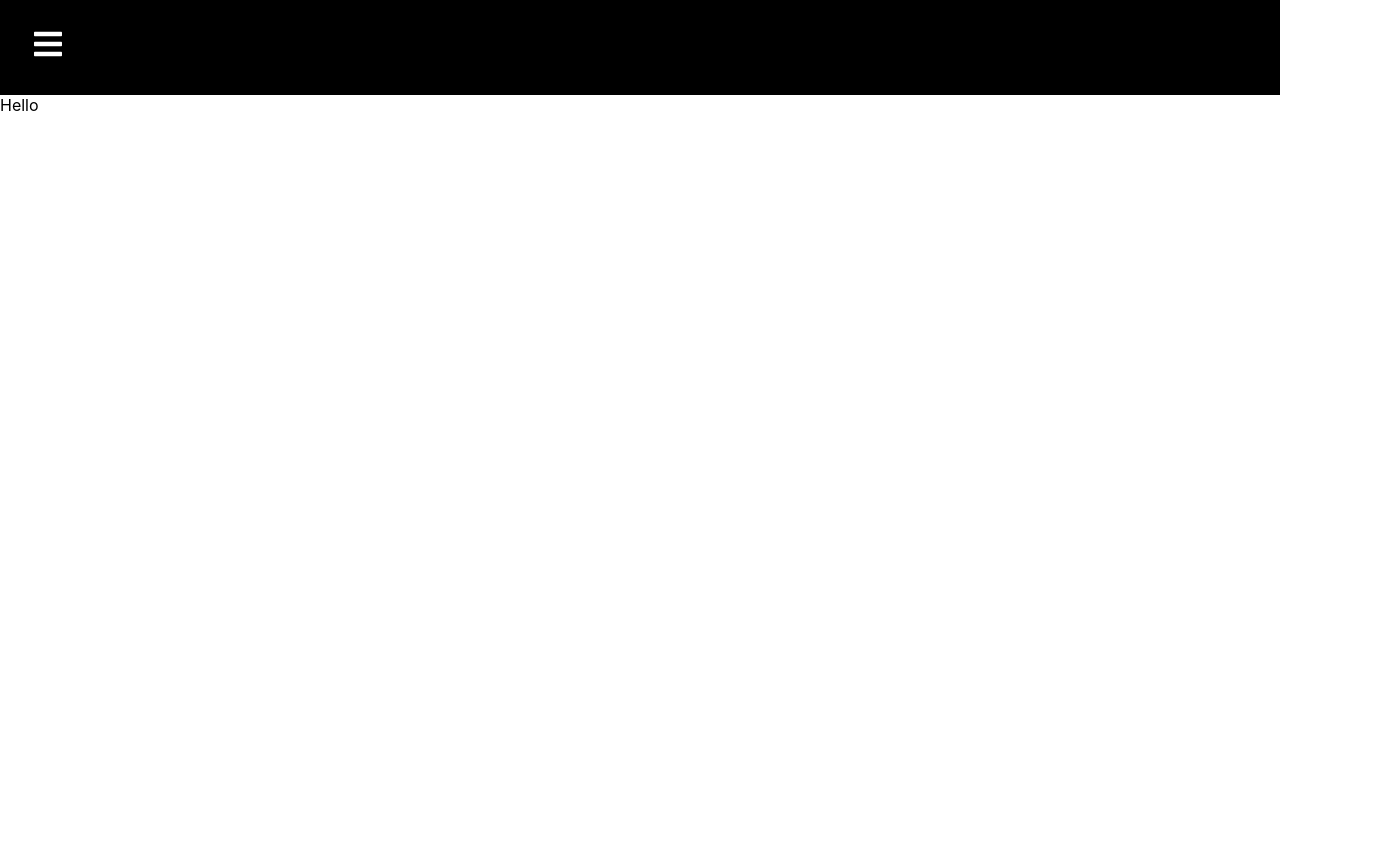
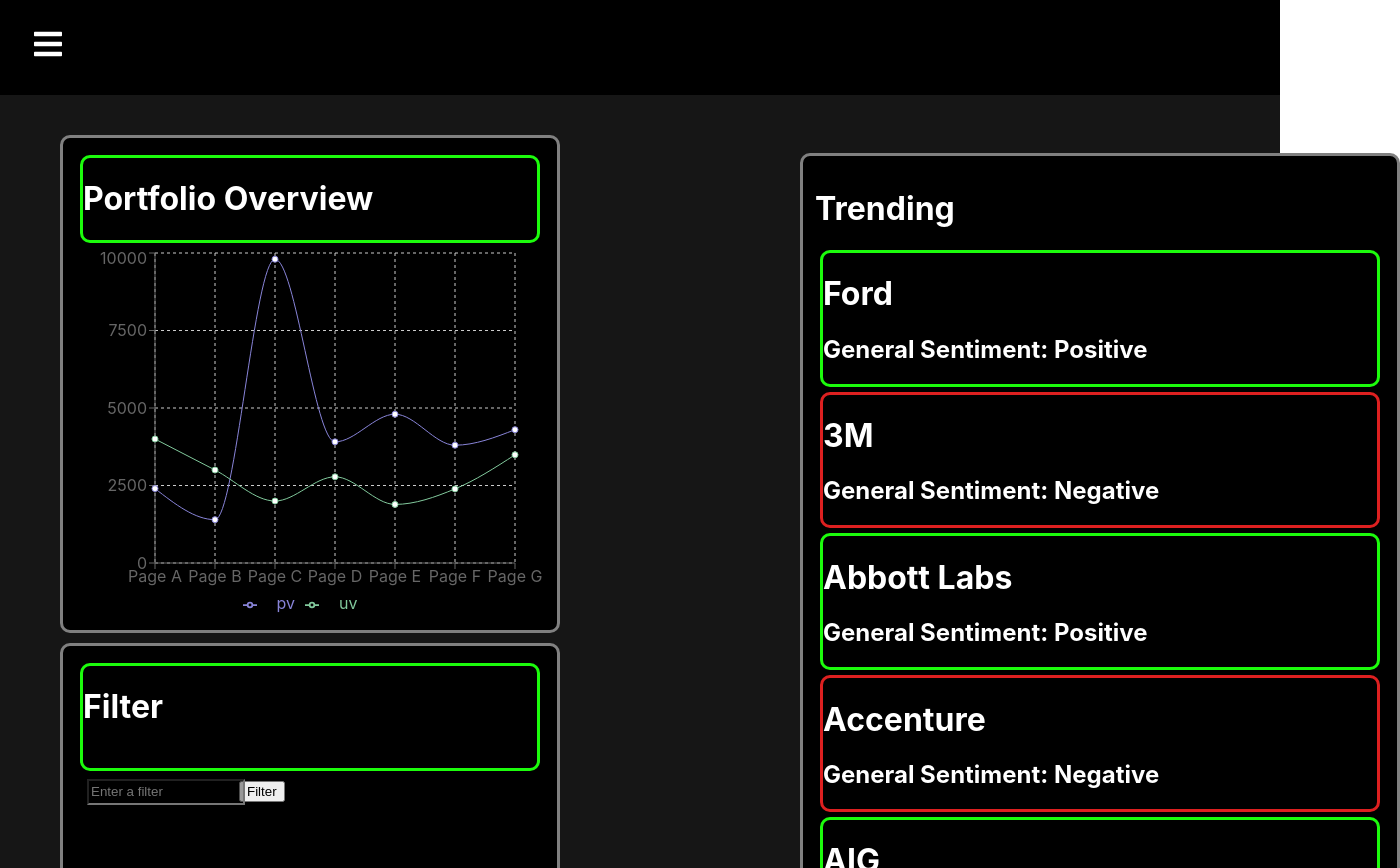
Before and after one commit to GHAFHA/HACKUTD22, a React (Create React App) app: page /home in a window 1280 px wide. Shown: the top 868 px of the page, 1400 px wide, since content can reach past the window. Before the commit the page ends 800 px from the top, so only its background shows below. Built offline with nearby package versions, Linux system fonts and the light colour scheme.

Commit message:
added homepage components

```diff
--- a/package.json
+++ b/package.json
@@ -13,6 +13,7 @@
     "react-icons": "^4.6.0",
     "react-router-dom": "^6.4.2",
     "react-scripts": "^5.0.1",
+    "recharts": "^2.1.16",
     "web-vitals": "^2.1.4"
   },
   "scripts": {
--- a/src/App.css
+++ b/src/App.css
@@ -1,5 +1,5 @@
 .Wrapper{
-  background-color: #282c34;
+  background-color: #464747;
   min-height: 100vh;
   display: flex;
   flex-direction: column;
--- /dev/null
+++ b/src/Components/RechartFiles/portfoliochart.js
@@ -0,0 +1,77 @@
+import React, { PureComponent } from 'react';
+import { LineChart, Line, XAxis, YAxis, CartesianGrid, Tooltip, Legend, ResponsiveContainer } from 'recharts';
+
+const data = [
+  {
+    name: 'Page A',
+    uv: 4000,
+    pv: 2400,
+    amt: 2400,
+  },
+  {
+    name: 'Page B',
+    uv: 3000,
+    pv: 1398,
+    amt: 2210,
+  },
+  {
+    name: 'Page C',
+    uv: 2000,
+    pv: 9800,
+    amt: 2290,
+  },
+  {
+    name: 'Page D',
+    uv: 2780,
+    pv: 3908,
+    amt: 2000,
+  },
+  {
+    name: 'Page E',
+    uv: 1890,
+    pv: 4800,
+    amt: 2181,
+  },
+  {
+    name: 'Page F',
+    uv: 2390,
+    pv: 3800,
+    amt: 2500,
+  },
+  {
+    name: 'Page G',
+    uv: 3490,
+    pv: 4300,
+    amt: 2100,
+  },
+];
+
+export default class Example extends PureComponent {
+  static demoUrl = 'https://codesandbox.io/s/simple-line-chart-kec3v';
+
+  render() {
+    return (
+      <ResponsiveContainer width="100%" height="100%">
+        <LineChart
+          width={500}
+          height={300}
+          data={data}
+          margin={{
+            top: 5,
+            right: 30,
+            left: 20,
+            bottom: 5,
+          }}
+        >
+          <CartesianGrid strokeDasharray="3 3" />
+          <XAxis dataKey="name" />
+          <YAxis />
+          <Tooltip />
+          <Legend />
+          <Line type="monotone" dataKey="pv" stroke="#8884d8" activeDot={{ r: 8 }} />
+          <Line type="monotone" dataKey="uv" stroke="#82ca9d" />
+        </LineChart>
+      </ResponsiveContainer>
+    );
+  }
+}
--- a/src/Components/Screen/HomePage.css
+++ b/src/Components/Screen/HomePage.css
@@ -0,0 +1,85 @@
+.text-container{
+    border-style: solid;
+    border-radius: 10px;
+    border-color: #1cfc0c;
+    margin: 5px;
+}
+
+.text-container-neg{
+    border-style: solid;
+    border-radius: 10px;
+    border-color: #dd2020;
+    margin: 5px;
+}
+
+.chart-container{
+    border-style: solid;
+    border-radius: 10px;
+    display: flex;
+    height: auto;
+    width: auto;
+    border-color: #1cfc0c;
+}
+
+#homepage-main{
+    min-height: 93vh;
+    display: flex;
+    background-position: center;
+    background-color: rgb(22, 22, 22);
+
+}
+
+#chart-container{
+    width: 500px;
+    height: 400px;
+    background-color: black;
+    position: relative;
+    top: 40px;
+    left: 60px;
+    border-style: solid;
+    border-radius: 10px;
+    padding: 10px;
+}
+
+#filter-container{
+    width: 500px;
+    height: 300px;
+    background-color: black;
+    margin-top: 10px;
+    position: relative;
+    top: 40px;
+    left: 60px;
+    border-style: solid;
+    border-radius: 10px;
+    padding: 10px;
+}
+
+#trending-container{
+    width: 600px;
+    height: 700px;
+    background-color: black;
+    position: relative;
+    top: -750px;
+    left: 800px;
+    border-style: solid;
+    border-radius: 10px;
+    padding: 10px;
+}
+
+#filter-input{
+    background-color: #0000005d;
+    height: 20px;
+    width: 150px;
+    position: relative;
+    left: 9px;
+    margin: 3px;
+
+}
+
+h1{
+    color: white;
+}
+
+h2{
+    color: white;
+}
--- a/src/Components/Screen/HomePage.js
+++ b/src/Components/Screen/HomePage.js
@@ -1,16 +1,54 @@
 import React from 'react';
 import "./HomePage.css";
-import {Container} from 'react-bootstrap'
+import {Container, Row, Col, Button} from "react-bootstrap";
+import Example from '../RechartFiles/portfoliochart';
+
 
 export default function HomePage() {
 
     return (
-    <Container>
-        <div id ="#homepage-container">
-            Hello
-
+        <div id="homepage-main">
+            <Container>
+                <Row>
+                    <table id="chart-container">
+                        <div className='text-container'>
+                            <h1>Portfolio Overview</h1>
+                        </div>
+                        <Example></Example>
+                    </table>
+                    <table id="filter-container">
+                        <div className='text-container'>
+                            <h1>Filter</h1>
+                            div
+                        </div>
+                        <input id="filter-input" placeholder="Enter a filter"></input>
+                        <Button variant="primary">Filter</Button>
+                    </table>
+                    <table id="trending-container">
+                     <h1>Trending</h1>
+                        <div className='text-container'>
+                            <h1>Ford</h1>
+                            <h2>General Sentiment: Positive</h2>
+                        </div>
+                        <div className='text-container-neg'>
+                            <h1>3M</h1>
+                            <h2>General Sentiment: Negative</h2>
+                        </div>
+                        <div className='text-container'>
+                            <h1>Abbott Labs</h1>
+                            <h2>General Sentiment: Positive</h2>
+                        </div>
+                        <div className='text-container-neg'>
+                            <h1>Accenture</h1>
+                            <h2>General Sentiment: Negative</h2>
+                        </div>
+                        <div className='text-container'>
+                            <h1>AIG</h1>
+                            <h2>General Sentiment: Positive</h2>
+                        </div>
+                    </table>
+                </Row>
+            </Container>
         </div>
-
-    </Container>
     )
 }
```
Also changed, not shown: 1 other file (tests, documents, lock files or other folders).
